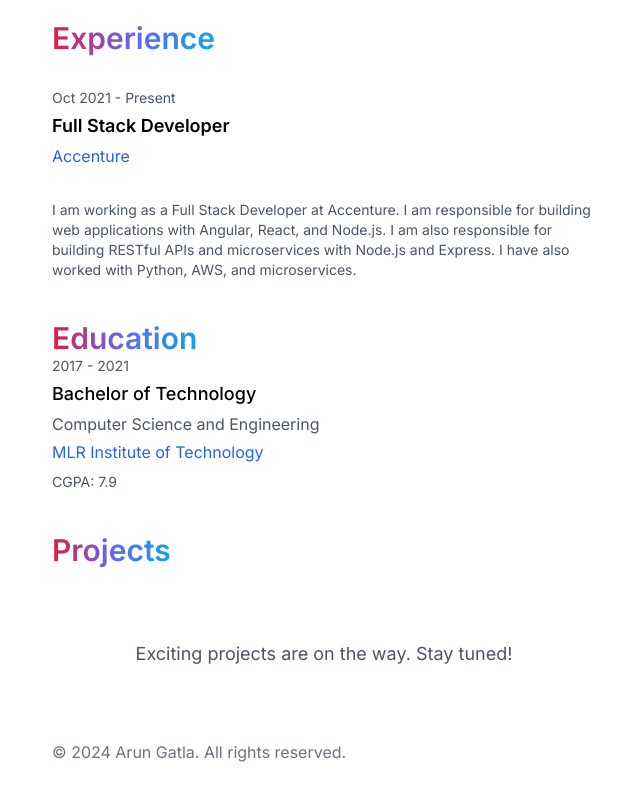
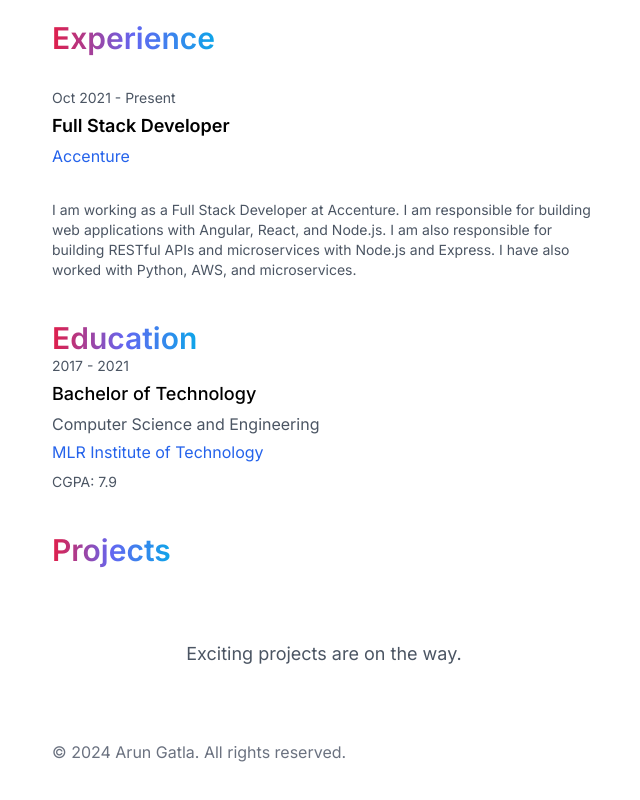
Before and after one commit to arungatla/portfolio, a Next.js app: page / in a window 1280 px wide. Shown: the part 632-1432 px from the top of the page, without its empty margins (316-956 px from the left). Built offline with nearby package versions, Linux system fonts and the light colour scheme.

Commit message:
version-2 resume added 24-jan-2025

```diff
--- a/app/layout.tsx
+++ b/app/layout.tsx
@@ -2,7 +2,6 @@ import type { Metadata } from "next";
 import { Inter } from "next/font/google";
 import "./globals.css";
 import { ThemeProvider } from "next-themes";
-import { FaUserCircle } from "react-icons/fa";
 
 const inter = Inter({ subsets: ["latin"] });
 
--- a/app/page.tsx
+++ b/app/page.tsx
@@ -42,7 +42,7 @@ export default function Home() {
     setTimeout(() => {
 
       const link = document.createElement("a");
-      link.href = "/GatlaArun.pdf"; // Replace with the actual path to your resume
+      link.href = "/Resume-v2-21jan.pdf"; // Replace with the actual path to your resume
       link.download = "Arun_Gatla_Resume.pdf"; // Replace with the desired file name
       document.body.appendChild(link);
       link.click();
@@ -281,7 +281,7 @@ export default function Home() {
             </h2>
             <div className="text-center py-10">
               <p className="text-gray-600 dark:text-gray-400 text-lg">
-                Exciting projects are on the way. Stay tuned!
+                Exciting projects are on the way.
               </p>
             </div>
             {/* <div className="grid grid-cols-1 md:grid-cols-3 gap-3">
```
Also changed, not shown: 2 other files (tests, documents, lock files or other folders).
